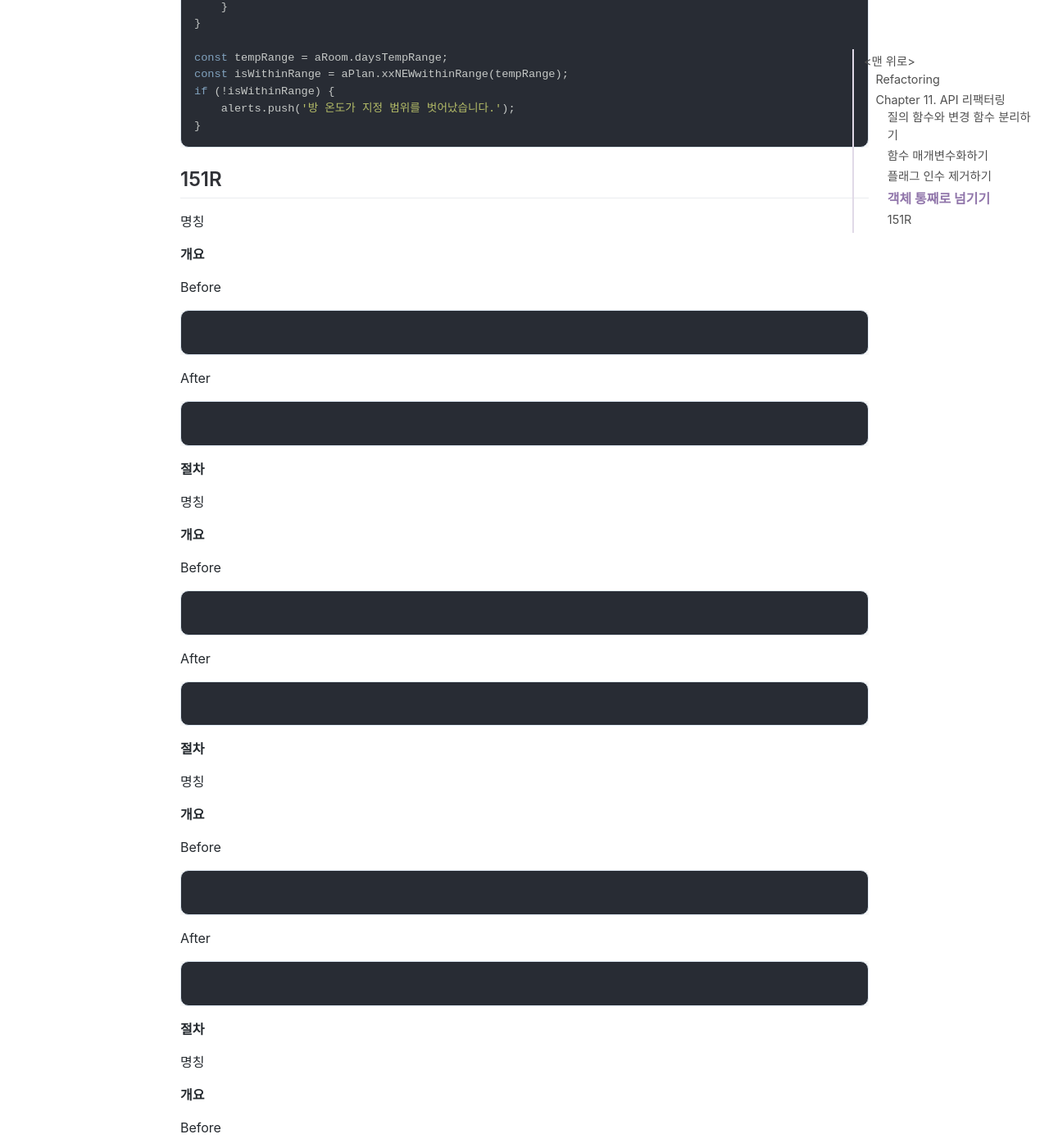
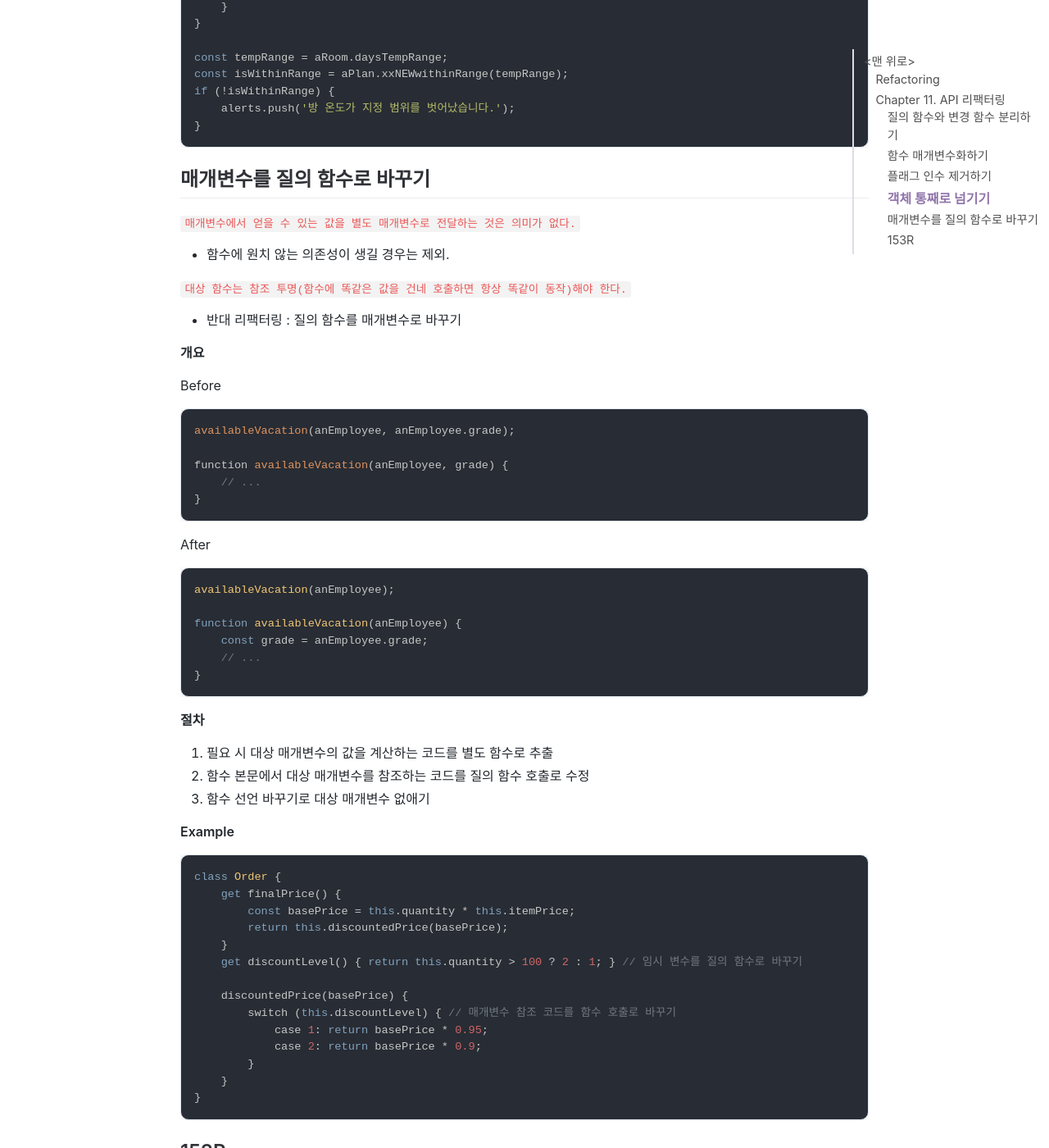
Before and after one commit to jihunparkme/jihunparkme.github.io, a Jekyll site: the page built from _posts/2021-11-28-Refactoring-11.md, in a window 1280 px wide and 1400 px high, scrolled down 5573 px. Shown: the whole window at 82% size. Built offline with Jekyll 4.4.1, drawn with Linux system fonts in a browser that asks for light colours; nearby versions of some CDN libraries; comment, search, counter and statistics services are not loaded; some of the changed text lies outside the part shown.

Commit message:
[Refactoring] 매개변수를 질의 함수로 바꾸기

````diff
--- a/_posts/2021-11-28-Refactoring-11.md
+++ b/_posts/2021-11-28-Refactoring-11.md
@@ -249,7 +249,65 @@ if (!isWithinRange) {
 }
 ```
 
-## 151R
+## 매개변수를 질의 함수로 바꾸기
+
+`매개변수에서 얻을 수 있는 값을 별도 매개변수로 전달하는 것은 의미가 없다.`
+
+- 함수에 원치 않는 의존성이 생길 경우는 제외.
+
+`대상 함수는 참조 투명(함수에 똑같은 값을 건네 호출하면 항상 똑같이 동작)해야 한다.`
+
+- 반대 리팩터링 : 질의 함수를 매개변수로 바꾸기
+
+**개요**
+
+Before
+
+```javascript
+availableVacation(anEmployee, anEmployee.grade);
+
+function availableVacation(anEmployee, grade) {
+    // ...
+}
+```
+
+After
+
+```javascript
+availableVacation(anEmployee);
+
+function availableVacation(anEmployee) {
+    const grade = anEmployee.grade;
+    // ...
+}
+```
+
+**절차**
+
+1. 필요 시 대상 매개변수의 값을 계산하는 코드를 별도 함수로 추출
+2. 함수 본문에서 대상 매개변수를 참조하는 코드를 질의 함수 호출로 수정
+3. 함수 선언 바꾸기로 대상 매개변수 없애기
+
+**Example**
+
+```javascript
+class Order {
+    get finalPrice() {
+        const basePrice = this.quantity * this.itemPrice;
+        return this.discountedPrice(basePrice);
+    }
+    get discountLevel() { return this.quantity > 100 ? 2 : 1; } // 임시 변수를 질의 함수로 바꾸기
+
+    discountedPrice(basePrice) {
+        switch (this.discountLevel) { // 매개변수 참조 코드를 함수 호출로 바꾸기
+            case 1: return basePrice * 0.95;
+            case 2: return basePrice * 0.9;
+        }
+    }
+}
+```
+
+## 153R
 
 명칭
 
@@ -394,21 +452,3 @@ After
 ```
 
 **절차**
-
-명칭
-
-**개요**
-
-Before
-
-```javascript
-
-```
-
-After
-
-```javascript
-
-```
-
-**절차**
````
